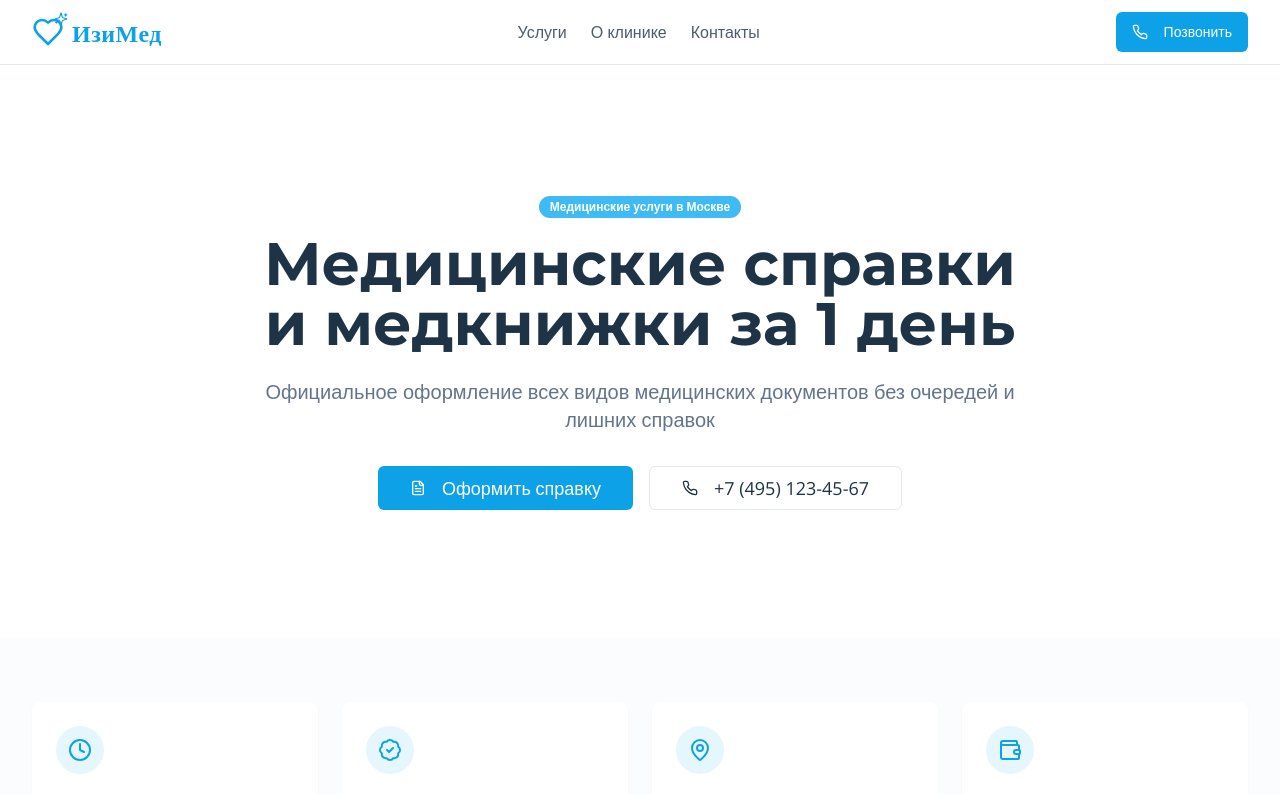
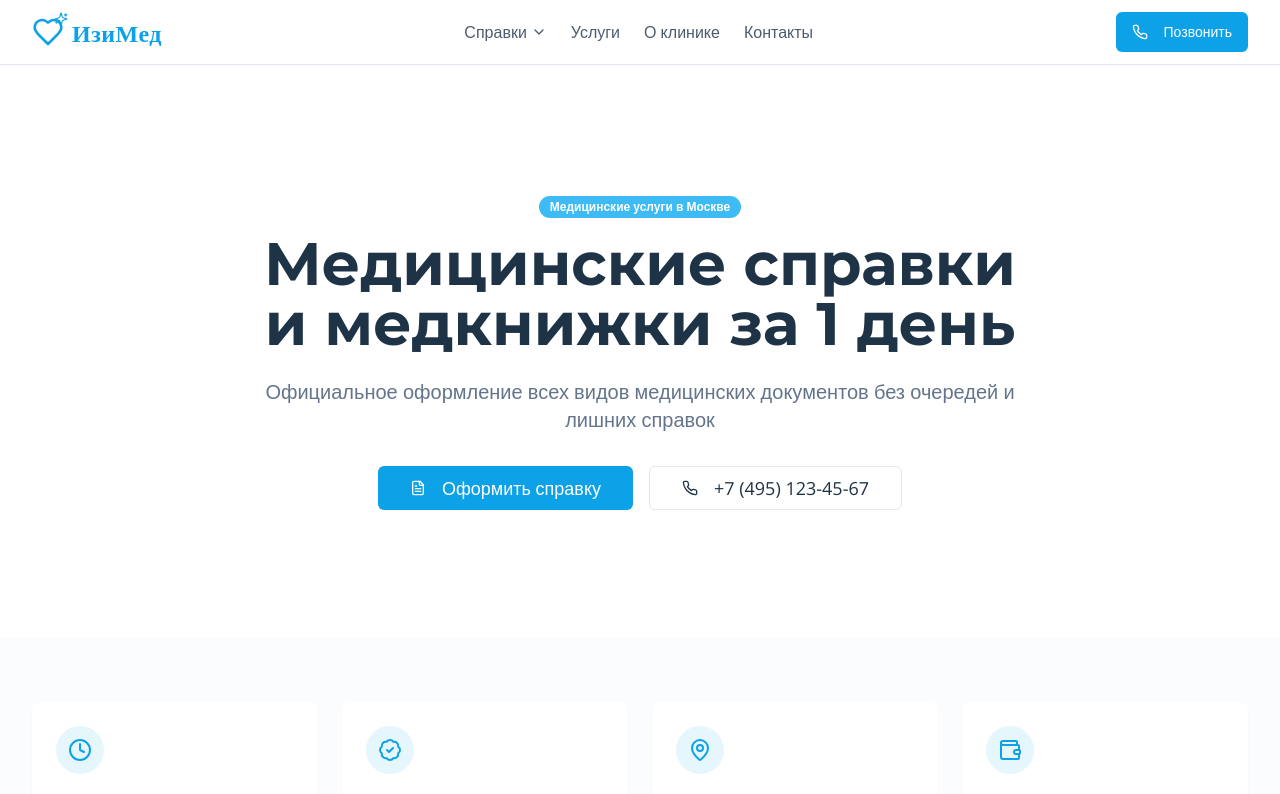
Before and after one commit to pr-poehali-dev/clinic-design-easymed, a React (Vite) app: page / in a window 1280 px wide. Shown: the top 794 px of the page. Built offline with nearby package versions, Linux system fonts and the light colour scheme.

Commit message:
Добавлен пункт "Справки" в меню

```diff
--- a/src/pages/Index.tsx
+++ b/src/pages/Index.tsx
@@ -5,6 +5,12 @@ import { Input } from "@/components/ui/input";
 import { Textarea } from "@/components/ui/textarea";
 import Icon from "@/components/ui/icon";
 import { Link } from "react-router-dom";
+import {
+  DropdownMenu,
+  DropdownMenuContent,
+  DropdownMenuItem,
+  DropdownMenuTrigger,
+} from "@/components/ui/dropdown-menu";
 
 const medicalCertificates = [
   {
@@ -92,7 +98,20 @@ const Index = () => {
             </div>
             <span className="logo-text text-2xl text-primary">ИзиМед</span>
           </div>
-          <nav className="hidden md:flex gap-6">
+          <nav className="hidden md:flex gap-6 items-center">
+            <DropdownMenu>
+              <DropdownMenuTrigger className="text-foreground/80 hover:text-primary transition-colors flex items-center gap-1">
+                Справки
+                <Icon name="ChevronDown" size={16} />
+              </DropdownMenuTrigger>
+              <DropdownMenuContent>
+                <DropdownMenuItem asChild>
+                  <Link to="/certificate-086" className="cursor-pointer">
+                    086/у
+                  </Link>
+                </DropdownMenuItem>
+              </DropdownMenuContent>
+            </DropdownMenu>
             <a href="#services" className="text-foreground/80 hover:text-primary transition-colors">Услуги</a>
             <a href="#about" className="text-foreground/80 hover:text-primary transition-colors">О клинике</a>
             <a href="#contacts" className="text-foreground/80 hover:text-primary transition-colors">Контакты</a>
```
